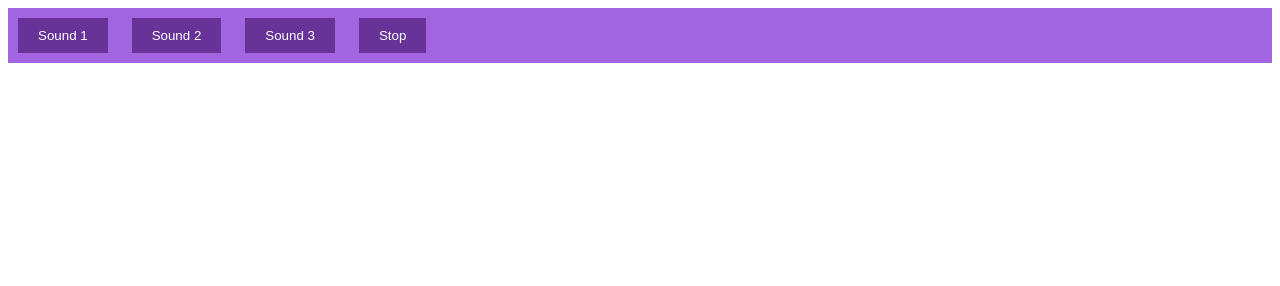
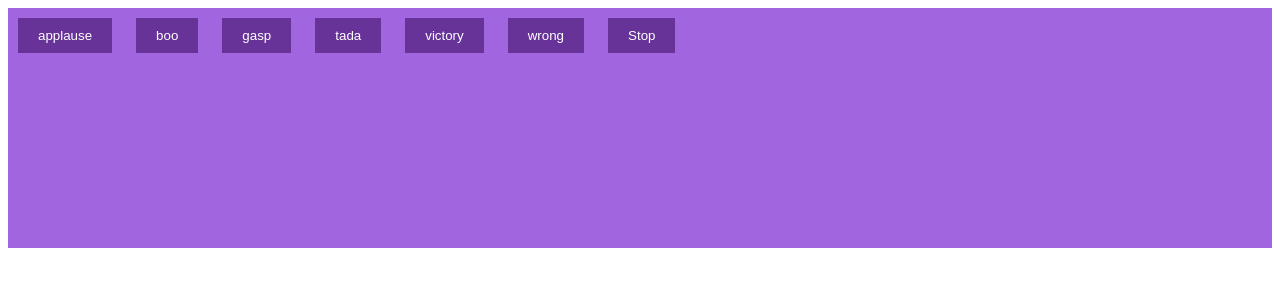
Before and after one commit to acciojob/Soundbar-Trimbak15, a website: page main.html in a window 1280 px wide. Drawn offline with Linux system fonts and the light colour scheme.

Commit message:
created a submission

```diff
--- a/main.html
+++ b/main.html
@@ -9,9 +9,12 @@
 <body>
 	<!-- the entire body must be written by student -->
 	<div id="buttons">
-    <button class="btn" onclick="playSound('sound1.mp3')">Sound 1</button>
-    <button class="btn" onclick="playSound('sound2.mp3')">Sound 2</button>
-    <button class="btn" onclick="playSound('sound3.mp3')">Sound 3</button>
+    <button class="btn" onclick="playSound('sound1.mp3')">applause</button>
+    <button class="btn" onclick="playSound('sound2.mp3')">boo</button>
+    <button class="btn" onclick="playSound('sound3.mp3')">gasp</button>
+		<button class="btn" onclick="playSound('sound3.mp3')">tada</button>
+		<button class="btn" onclick="playSound('sound3.mp3')">victory</button>
+		<button class="btn" onclick="playSound('sound3.mp3')">wrong</button>
     <button class="btn stop" onclick="stopSound()">Stop</button>
   </div>
     <script type="text/javascript" src="./script.js">
--- a/script.js
+++ b/script.js
@@ -1,13 +1,11 @@
-//your JS code here. If required.
 function playSound(soundFile) {
-  const audio = new Audio(`sounds/${soundFile}`);
-  audio.play();
+  const audioElement = document.getElementById('audio');
+  audioElement.src = `sounds/${soundFile}`;
+  audioElement.play();
 }
 
 function stopSound() {
-  const audioElements = document.getElementsByTagName('audio');
-  for (let i = 0; i < audioElements.length; i++) {
-    audioElements[i].pause();
-    audioElements[i].currentTime = 0;
-  }
+  const audioElement = document.getElementById('audio');
+  audioElement.pause();
+  audioElement.currentTime = 0;
 }
--- a/styles.css
+++ b/styles.css
@@ -16,4 +16,6 @@
 }
 div{
 	background: rgb(160,101,223);
+	height: 15rem;
+
 }
```
